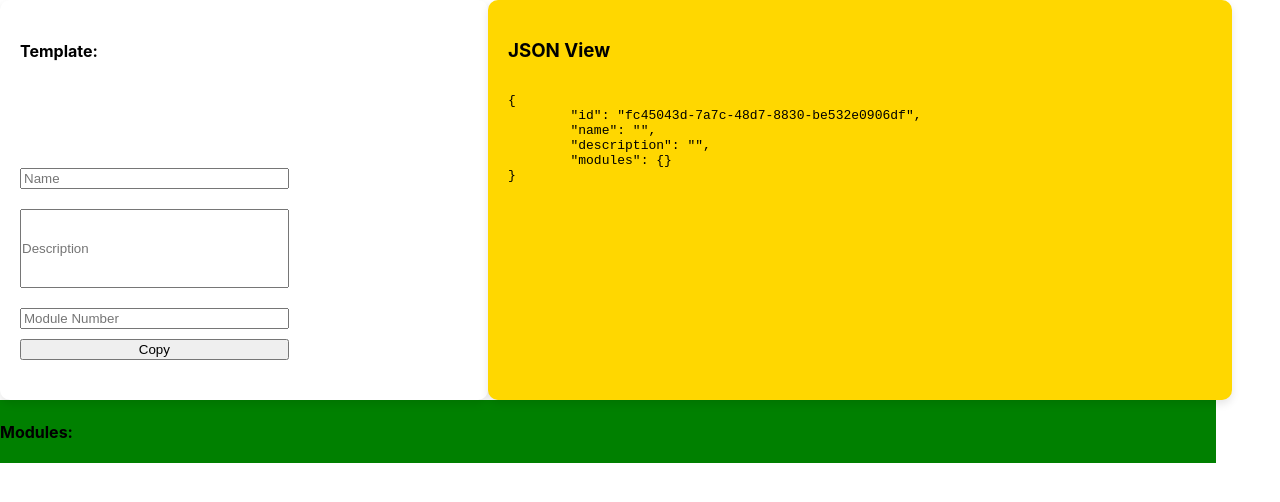
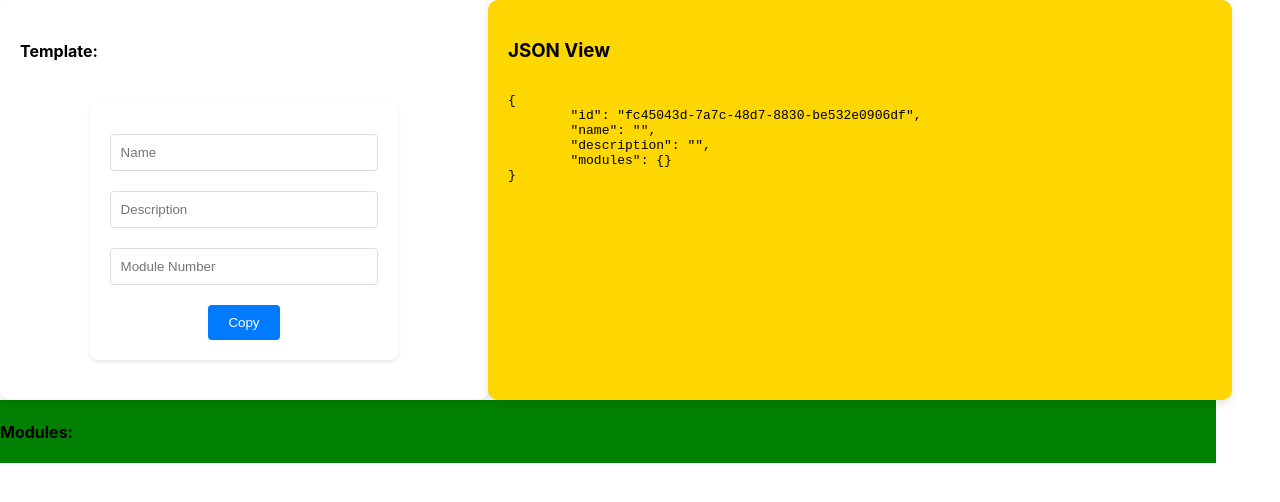
Before and after one commit to SkateCodeN/TemplateApp, a React (Create React App) app: page / in a window 1280 px wide. Shown: the top 502 px of the page. Built offline with nearby package versions, Linux system fonts and the light colour scheme.

Commit message:
Template has styling

```diff
--- a/src/InputProps.js
+++ b/src/InputProps.js
@@ -27,7 +27,7 @@ export default function InputProps({ handleInputPropsUpdate }) {
                 switch (name) {
                     case ("required"):
                         finalValue = !updatedProps.required;
-                        break;
+                    break;
                 }
             }
             // Value has changed, update the state
--- a/src/Properties.js
+++ b/src/Properties.js
@@ -221,7 +221,10 @@ export default function Properties({ handlePropsUpdate }) {
                 {/* INPUT||LABEL PROPS */}
                 <div style={{ display: "flex", alignItems: "baseline" }}>
 
-                    <InputProps handleInputPropsUpdate={handleInputPropsUpdate} />
+                    <InputProps
+                        handleInputPropsUpdate={handleInputPropsUpdate}
+
+                    />
 
                     <LabelProps handleLabelPropsUpdate={handleLabelPropsUpdate} />
                 </div>
--- /dev/null
+++ b/src/Template.css
@@ -0,0 +1,46 @@
+.template-container {
+    display: flex;
+    flex-direction: column;
+    align-items: center;
+    justify-content: center;
+    width: 60%;
+    margin: 20px auto; /* Center the container */
+    padding: 20px;
+    box-shadow: 0 2px 4px rgba(0, 0, 0, 0.1);
+    border-radius: 8px;
+    background-color: #fff;
+  }
+
+  .input-field {
+    width: 100%;
+    padding: 10px;
+    margin: 10px 0;
+    border: 1px solid #ddd;
+    border-radius: 4px;
+    box-sizing: border-box;
+  }
+
+  .textarea-field {
+    height: 100px; /* Adjust height for the textarea */
+    resize: vertical; /* Allow vertical resize */
+  }
+
+  .copy-button {
+    padding: 10px 20px;
+    margin-top: 10px;
+    border: none;
+    border-radius: 4px;
+    background-color: #007bff;
+    color: white;
+    cursor: pointer;
+    transition: background-color 0.3s;
+  }
+
+  .copy-button:hover {
+    background-color: #0056b3;
+  }
+
+  .copy-success {
+    margin-top: 10px;
+    color: green;
+  }
--- a/src/Template.js
+++ b/src/Template.js
@@ -1,6 +1,7 @@
 import React from "react";
 import { useState,useEffect } from "react";
 import { v4 as uuidv4 } from 'uuid';
+import './Template.css'
 
 
 export default function Template({createModules,copy,copySuccess}){
@@ -21,30 +22,30 @@ export default function Template({createModules,copy,copySuccess}){
     createModules(updatedTemplate,moduleCount);
   },[name,description,moduleCount]);
 
+  return (
+    <div className="template-container">
 
-
-
-  return (
-    <div style={{display:"flex", flexDirection:"column", width:"60%", margin:"20px 0"}}>
-
-      <input style={{margin:"10px 0"}}
+      <input
+        className="input-field"
         type="text"
         placeholder="Name"
         onChange={(e) => setName(e.target.value)} />
 
-      <input style={{margin:"10px 0",padding:"30px 0"}}
+      <input
+        className="input-field"
         type="text"
         placeholder="Description"
         onChange={(e) => setDescription(e.target.value)} />
 
-      <input style={{margin:"10px 0"}}
+      <input
+        className="input-field"
         type="text"
         onChange={(e) => setModuleCount(Number(e.target.value))}
         placeholder="Module Number"
       />
 
-      <button type="button" onClick={copy}>Copy</button>
-      {copySuccess && <div>{copySuccess}</div>}
+      <button className="copy-button" type="button" onClick={copy}>Copy</button>
+      {copySuccess && <div className="copy-success" >{copySuccess}</div>}
     </div>
   );
 }
```
